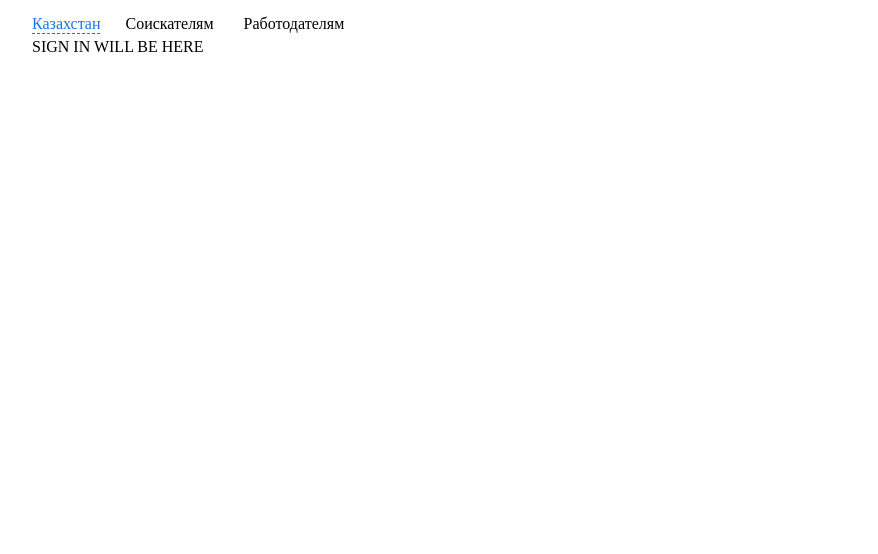
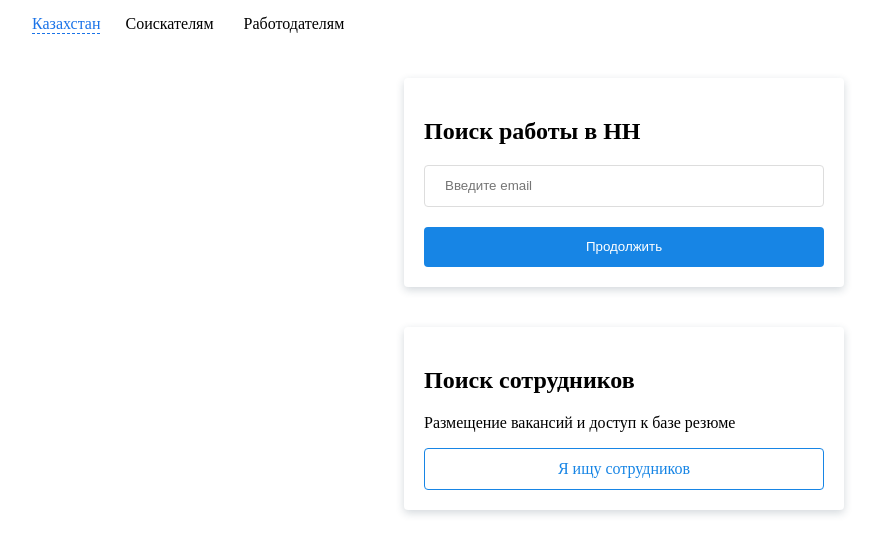
Before and after one commit to katenovdev/midterm_vue, a Vue app: page /auth in a window 1280 px wide. Shown: the top 554 px of the page, without its empty margins (16-894 px from the left). Built offline with nearby package versions, Linux system fonts and the light colour scheme.

Commit message:
started auth midterm

```diff
--- a/src/pages/signIn.vue
+++ b/src/pages/signIn.vue
@@ -1,8 +1,224 @@
-<script setup lang="ts"></script>
+<script setup lang="ts">
+import { ref, computed, onMounted } from "vue";
+import { useRouter } from "vue-router";
+
+const step = ref(1);
+const email = ref("");
+const code = ref("");
+const time = ref(119);
+const router = useRouter();
+
+const isAuth = ref(false);
+
+const min = ref(60);
+const sec = computed(() => time.value % 60);
+
+onMounted(() => {
+  if (isAuth.value) {
+    router.push("/resumes");
+  }
+});
+</script>
 
 <template>
-    SIGN IN WILL BE HERE
+  <section class="login-page">
+    <div v-if="step === 1" class="card">
+      <h1>Поиск работы в HH</h1>
+      <form @submit.prevent="sendVerifyEmail">
+        <input class="input" placeholder="Введите email" v-model="email" />
+        <button class="button button-primary">Продолжить</button>
+      </form>
+    </div>
+
+    <div v-if="step === 1" class="card">
+      <h1>Поиск сотрудников</h1>
+      <p>Размещение вакансий и доступ к базе резюме</p>
+      <router-link class="button button-primary-bordered" to="/employer/signin">
+        Я ищу сотрудников
+      </router-link>
+    </div>
+
+    <div v-if="step === 2" class="card">
+      <h1>Отправили код на ....</h1>
+      <p>Напишите его что подтвердить что это вы, а не кто-то другой</p>
+      <form @submit.prevent="verifyCodeFunc">
+        <input class="input" placeholder="Введите код" v-model="code" />
+        <p>
+          Повторить можно через {{ min }}:{{ sec < 10 ? "0" : "" }}{{ sec }}
+        </p>
+        <button class="button button-primary" type="button">Продолжить</button>
+        <button
+          class="button button-primary-bordered"
+          @click="step = 1"
+          type="button"
+        >
+          Назад
+        </button>
+      </form>
+    </div>
+  </section>
 </template>
 
 <style scoped>
+.card {
+  border-radius: 4px;
+  -webkit-box-shadow: 0px 3px 8px 0px rgba(34, 60, 80, 0.2);
+  -moz-box-shadow: 0px 3px 8px 0px rgba(34, 60, 80, 0.2);
+  box-shadow: 0px 3px 8px 0px rgba(34, 60, 80, 0.2);
+  padding: 20px;
+  position: relative;
+}
+.login-page {
+  display: flex;
+  flex-direction: column;
+  align-items: center;
+  padding: 20px;
+}
+
+.login-page .card {
+  max-width: 400px;
+  width: 100%;
+  margin: 20px 0;
+}
+
+.login-page form {
+  display: flex;
+  flex-direction: column;
+  gap: 20px;
+}
+
+.login-page button {
+  width: 100%;
+}
+.button {
+  height: 40px;
+  border-radius: 4px;
+  padding: 0 20px;
+  outline: none;
+  border: none;
+  cursor: pointer;
+  text-decoration: none;
+  display: flex;
+  align-items: center;
+  text-align: center;
+  justify-content: center;
+}
+
+.button-primary {
+  background-color: #1785e5;
+  color: #fff;
+}
+
+.button-primary:hover {
+  opacity: 0.9;
+}
+
+.button-primary-bordered {
+  border: 1px solid #1785e5;
+  color: #1785e5;
+  background-color: transparent;
+}
+
+.button-primary-bordered:hover {
+  opacity: 0.8;
+}
+
+.button-secondary-bordered {
+  border: 1px solid #bcbebf;
+  color: #303233;
+  background-color: #fafafa;
+}
+
+.button-secondary-bordered:hover {
+  opacity: 0.8;
+}
+.input {
+  height: 40px;
+  border-radius: 4px;
+  padding: 0 20px;
+  /* width: 100%; */
+  border: 1px solid #ddd;
+  outline: none;
+}
+
+.input:focus {
+  border: 1px solid #1785e5;
+}
+
+.autocomplite {
+  position: relative;
+  display: flex;
+  flex-direction: column;
+}
+
+.tags {
+  display: flex;
+  gap: 5px;
+  flex-wrap: wrap;
+}
+
+.tag {
+  padding: 5px;
+  border-radius: 4px;
+  background-color: #eceff0;
+  display: inline-block;
+  margin-left: auto;
+}
+
+.textarea {
+  height: 200px;
+  border-radius: 4px;
+  padding: 0 20px;
+  width: 100%;
+  border: 1px solid #ddd;
+  outline: none;
+  resize: none;
+  padding-top: 10px;
+}
+
+.lns {
+  margin-bottom: 20px;
+  position: relative;
+}
+
+.lns select:last-child {
+  border-top-left-radius: 0;
+  border-bottom-left-radius: 0;
+  border-right: 1px solid #ddd;
+  border-top-right-radius: 4px;
+  border-bottom-right-radius: 4px;
+}
+
+.lns .remove {
+  position: absolute;
+  right: -10px;
+  top: 10px;
+  cursor: pointer;
+}
+
+.input-group {
+  display: flex;
+}
+
+.input-group .input {
+  border-left: none;
+  border-radius: 0;
+  display: flex;
+  outline: #1785e5;
+}
+
+.input-group .input:focus {
+  border-color: #ddd;
+}
+
+.input-group .input:first-child {
+  border-left: 1px solid #ddd;
+  border-top-left-radius: 4px;
+  border-bottom-left-radius: 4px;
+}
+
+.input-group .input:last-child {
+  border-top-right-radius: 4px;
+  border-bottom-right-radius: 4px;
+}
 </style>
```
